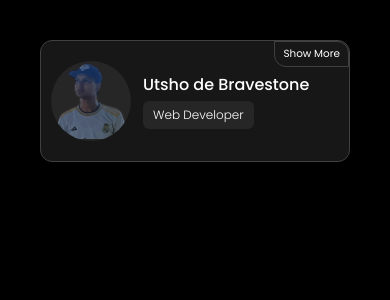
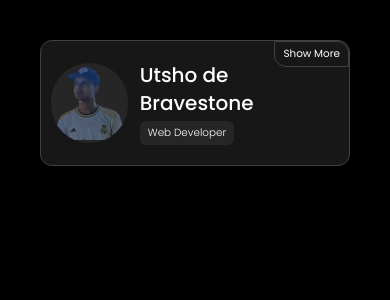
Before and after one commit to utshodebravestone/personal-portfolio, a React (Vite) app: page / in a window 390 px wide. Shown: the top 300 px of the page. Built offline with nearby package versions, Linux system fonts and the light colour scheme.

Commit message:
bumped up font size in larger screen

```diff
--- a/src/components/Intro.tsx
+++ b/src/components/Intro.tsx
@@ -50,10 +50,10 @@ const Intro = () => {
         </div>
 
         <div className="ml-3 md:ml-7 flex flex-col justify-center gap-1">
-          <h1 className="text-normal md:text-3xl font-medium">
+          <h1 className="text-xl md:text-3xl font-medium">
             Utsho de Bravestone
           </h1>
-          <p className="py-1.5 px-2.5 bg-neutral-800 text-xs font-light w-fit rounded-md">
+          <p className="py-1 md:py-1.5 px-2 md:px-2.5 bg-neutral-800 text-[.65rem] md:text-xs font-light w-fit rounded-md">
             Web Developer
           </p>
         </div>
```
